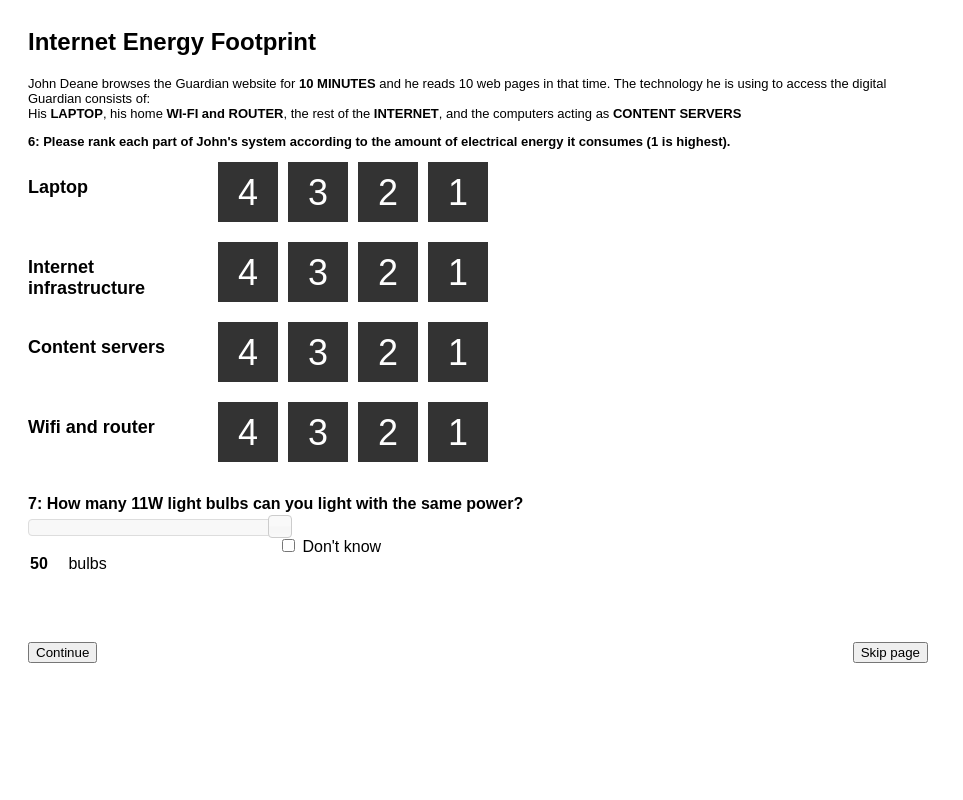
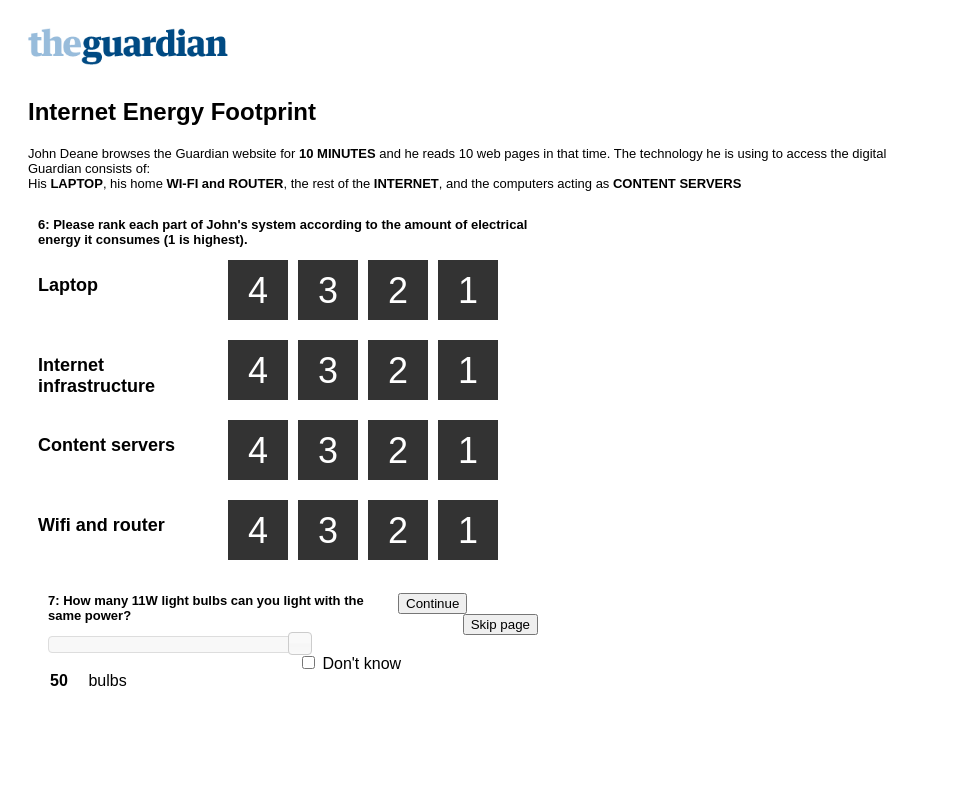
Before and after one commit to dschien/openday, a Django app: template templates/prepower.html in a window 1280 px wide. Shown: the whole page, without its empty margins (0-963 px from the left). Run offline with Django 3.2, Linux system fonts and the light colour scheme; the template is opened without the code that fills it, so the values that code supplies are empty; parts of the project's set-up code (start-up, migrations or seed data) failed here and were passed over; some libraries are stand-ins or nearby versions; some web fonts are replaced.

Commit message:
Design prepower

```diff
--- a/static/style.css
+++ b/static/style.css
@@ -123,6 +123,22 @@ body {
 	margin-bottom: 6px;
 }
 /* Priority boxes*/
+#question_right{
+	position: relative;
+	float: left;
+	width: 340px;
+	padding: 10px;
+	/*border-right: 1px dotted #333;*/
+	padding-top: 0px;
+}
+#question_left{
+	position: relative;
+	float: left;
+	width: 500px;
+	padding: 10px;
+	/*border-right: 1px dotted #333;*/
+	padding-top: 0px;
+}
 .prio{
 	position:relative;
 	height:80px;
--- a/templates/prepower.html
+++ b/templates/prepower.html
@@ -53,6 +53,9 @@ $(function() {
 </script>
 </head>
 <body>
+	<div id="header2">
+		<a href="start"><img src="{{STATIC_URL}}img/guardian.gif" width="200px"/></a>
+	</div>
 <div id="about">
 		 <h2>Internet Energy Footprint</h2>
 		<p>
@@ -60,10 +63,8 @@ $(function() {
 			<br>
 			His <b>LAPTOP</b>, his home <b>WI-FI and ROUTER</b>, the rest of the <b>INTERNET</b>, and the computers acting as <b>CONTENT SERVERS</b>
 		</p>
-		<p>
-			<b>6: Please rank each part of John's system according to the amount of electrical energy it consumes (1 is highest).</b>
-		</p>
-		<p>
+		<div id="question_left">
+		<p><b>6: Please rank each part of John's system according to the amount of electrical energy it consumes (1 is highest).</b></p>
 			<form id="form" action="app" method="post" accept-charset="utf-8" onsubmit="addValuesToForm()">
 			{% csrf_token %}
 			<div class="prio">
@@ -106,8 +107,8 @@ $(function() {
 					<input id="pre_acc_net" type="hidden" value="" runat="server" />
 				</ol>
 			</div>
-		</p>
-		<b>7: How many 11W light bulbs can you light with the same power?</b>
+		<div id="question_right">
+		<p><b>7: How many 11W light bulbs can you light with the same power?</b></p>
 		<div class="light_selection">
 			<div id="light_slider"></div>
 			<div id="opt_out">
@@ -120,7 +121,7 @@ $(function() {
 				bulbs
 			</div>
 		</div>
-
+		</div>
 		<p>
 			<input type="hidden" name="pre_points" id="pre_points"/>
 			<div id="OK_button">
```
